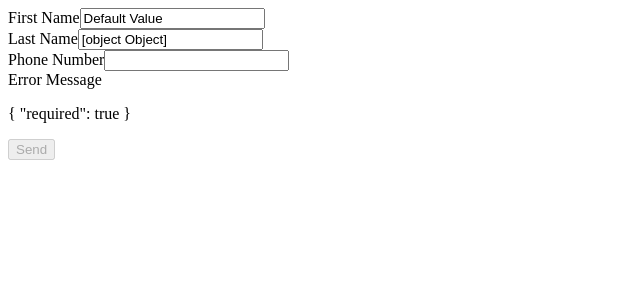
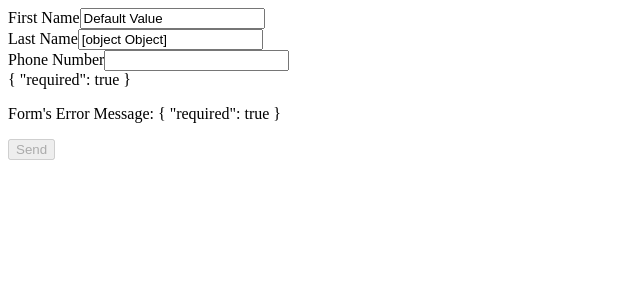
Before and after one commit to oomusou/DemoNgFormRxJs1216, an Angular app: page / in a window 1280 px wide. Shown: the top 300 px of the page, without its empty margins (0-640 px from the left). Built offline with nearby package versions, Linux system fonts and the light colour scheme.

Commit message:
改寫樣板的錯誤訊息顯示方式，使用 form.get() 的方式

```diff
--- a/src/app/app.component.html
+++ b/src/app/app.component.html
@@ -11,9 +11,9 @@
         <label>Phone Number</label>
         <input type="tel" name="phoneNumber" formControlName="phoneNumber" required>
         <div *ngIf="formData.controls?.phoneNumber?.invalid">
-            Error Message
+            {{ formData.get('phoneNumber')?.errors | json }}
         </div>
     </div>
-    <p>{{ formData.controls?.phoneNumber?.errors | json }}</p>
+    <p>Form's Error Message: {{ formData.controls?.phoneNumber?.errors | json }}</p>
     <button type="submit" [disabled]="formData.invalid">Send</button>
 </form>
```
